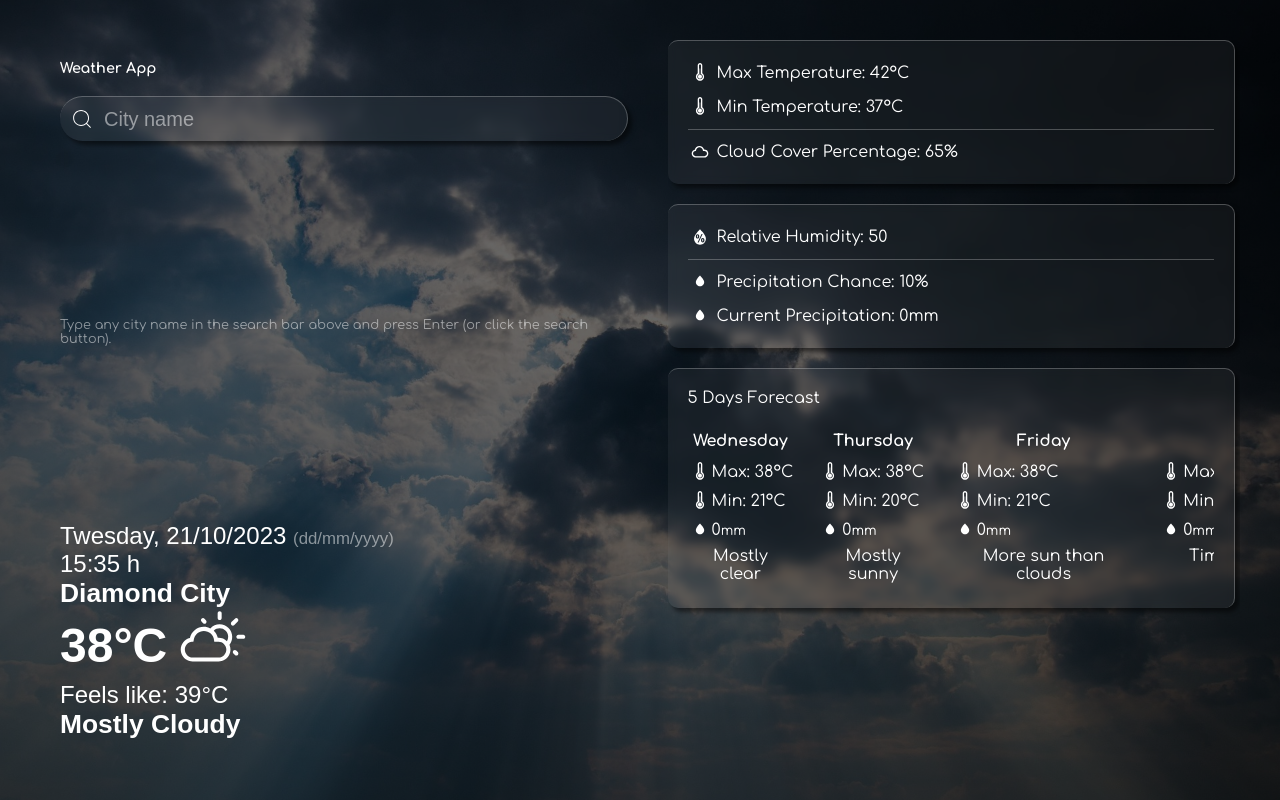
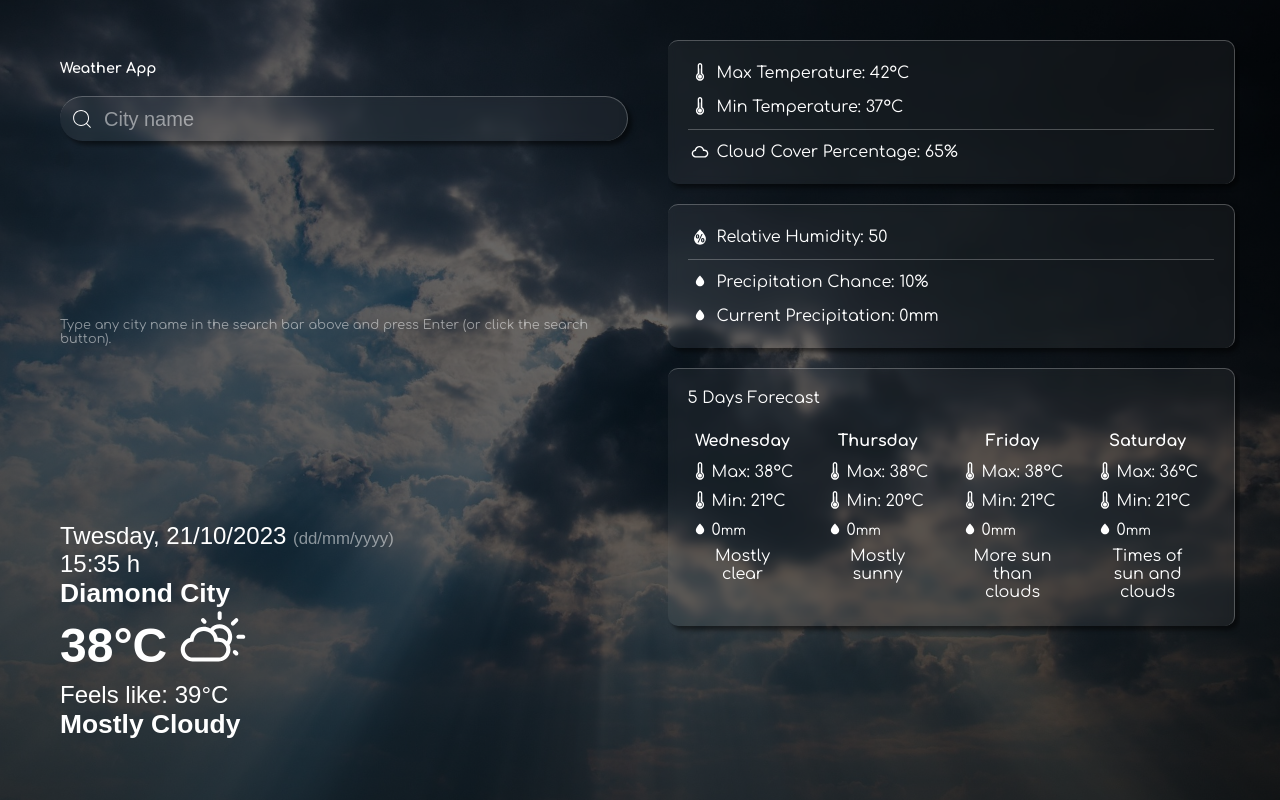
Before and after one commit to GustLSant/weather-app, a React (Vite) app: page / in a window 1280 px wide. Built offline with nearby package versions, Linux system fonts and the light colour scheme; a web font is replaced by a local one.

Commit message:
padronizacao do tamanho dos forecastCards

```diff
--- a/src/components/ForecastCard/ForecastCard.css
+++ b/src/components/ForecastCard/ForecastCard.css
@@ -2,7 +2,8 @@
     display: flex;
     flex-direction: column;
     gap: 5px;
-    min-width: fit-content;
+    min-width: 110px;
+    width: 110px;
 }
 
 .forecast-card div{
--- a/src/index.css
+++ b/src/index.css
@@ -30,14 +30,15 @@ a{
 
 /* Track */
 ::-webkit-scrollbar-track {
-  background-color: rgba(0,0,0, 0.6);
+  background-color: rgba(0,0,0, 0.4);
   border-radius: 99px;
 }
 
 /* Handle */
 ::-webkit-scrollbar-thumb {
-  background-color: rgba(255, 255, 255, 0.5);
-  border-right: 1px solid white;
-  border-top: 1px solid white;
+  background-color: rgba(255, 255, 255, 0.4);
+  --border-color: rgba(255,255,255, 0.75);
+  border-right: 1px solid var(--border-color);
+  border-top: 1px solid var(--border-color);
   border-radius: 10px;
 }
```
